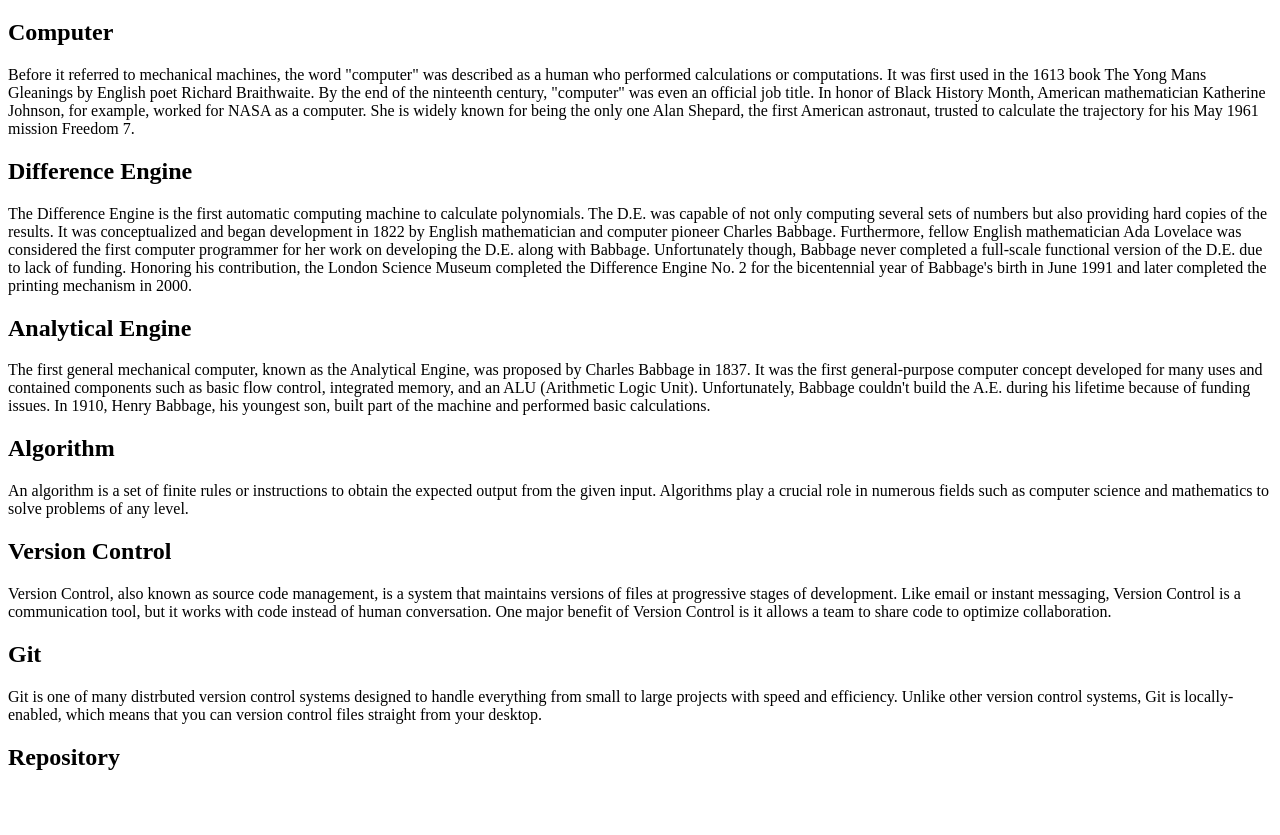
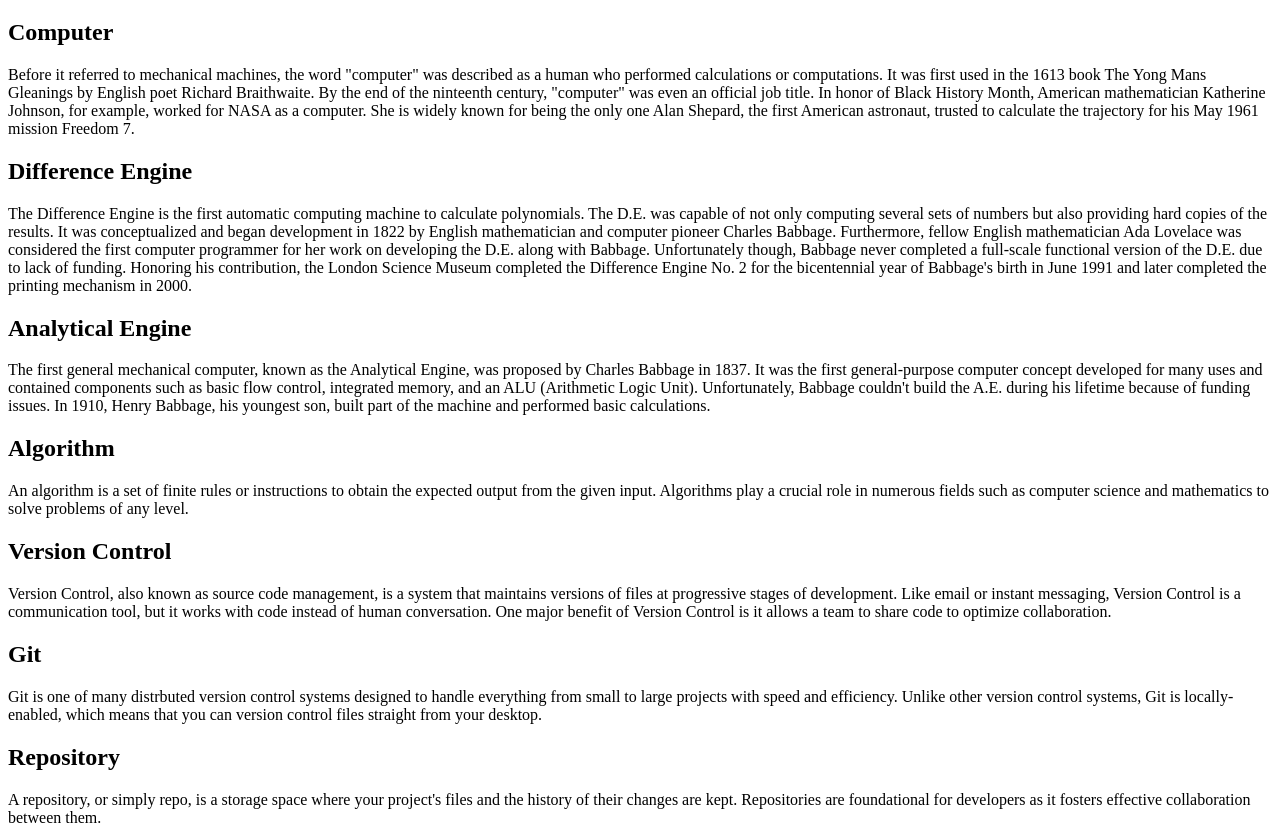
Before and after one commit to Rekoyah/CCW0RE, a plain HTML site: page index.html in a window 1280 px wide. Shown: the part 61-896 px from the top of the page. Before the commit the page ends 852 px from the top, so only its background shows below. Drawn offline with Linux system fonts and the light colour scheme.

Commit message:
Finished Repo

```diff
--- a/index.html
+++ b/index.html
@@ -57,6 +57,9 @@
             you can version control files straight from your desktop.
         </p6>
         <h2>Repository</h2>
-        <p7></p7>
+        <p7>A repository, or simply repo, is a storage space where your project's files
+            and the history of their changes are kept. Repositories are foundational for
+            developers as it fosters effective collaboration between them.
+        </p7>
     </body>
 </html>
```
